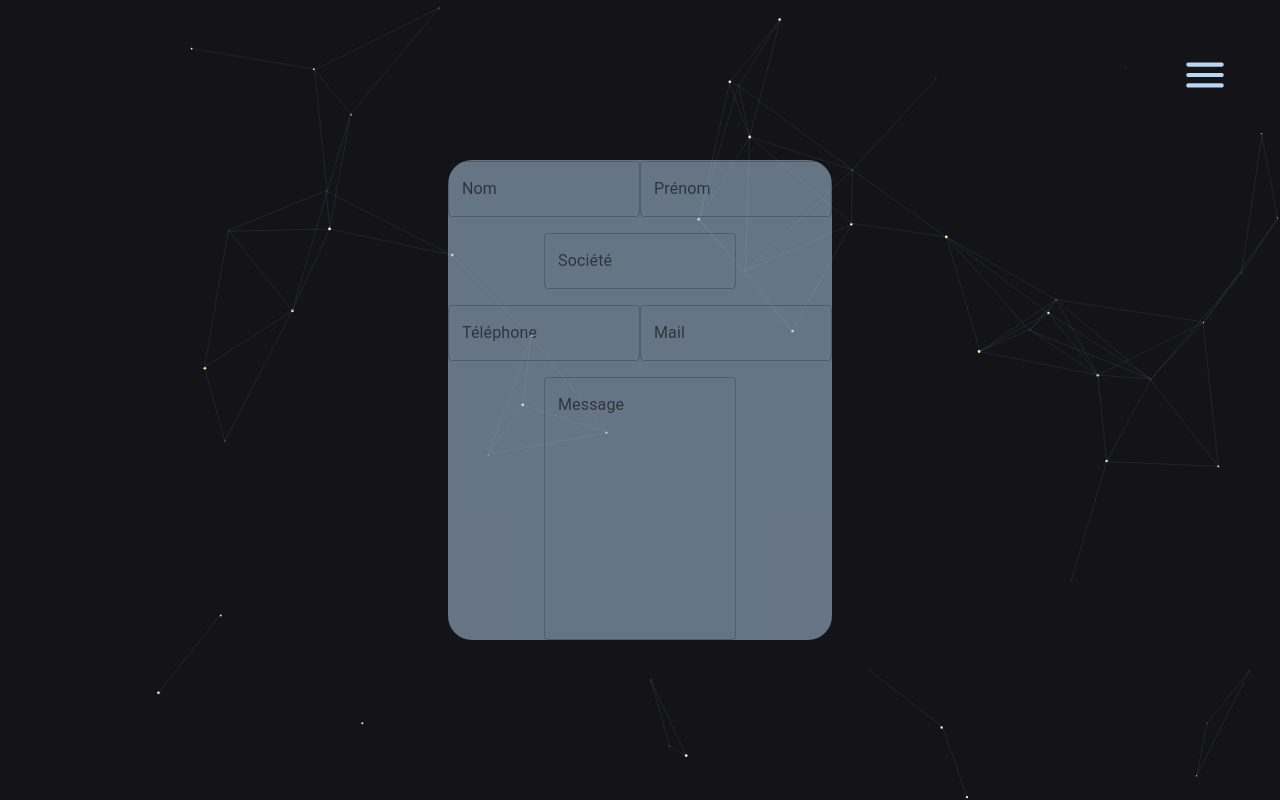
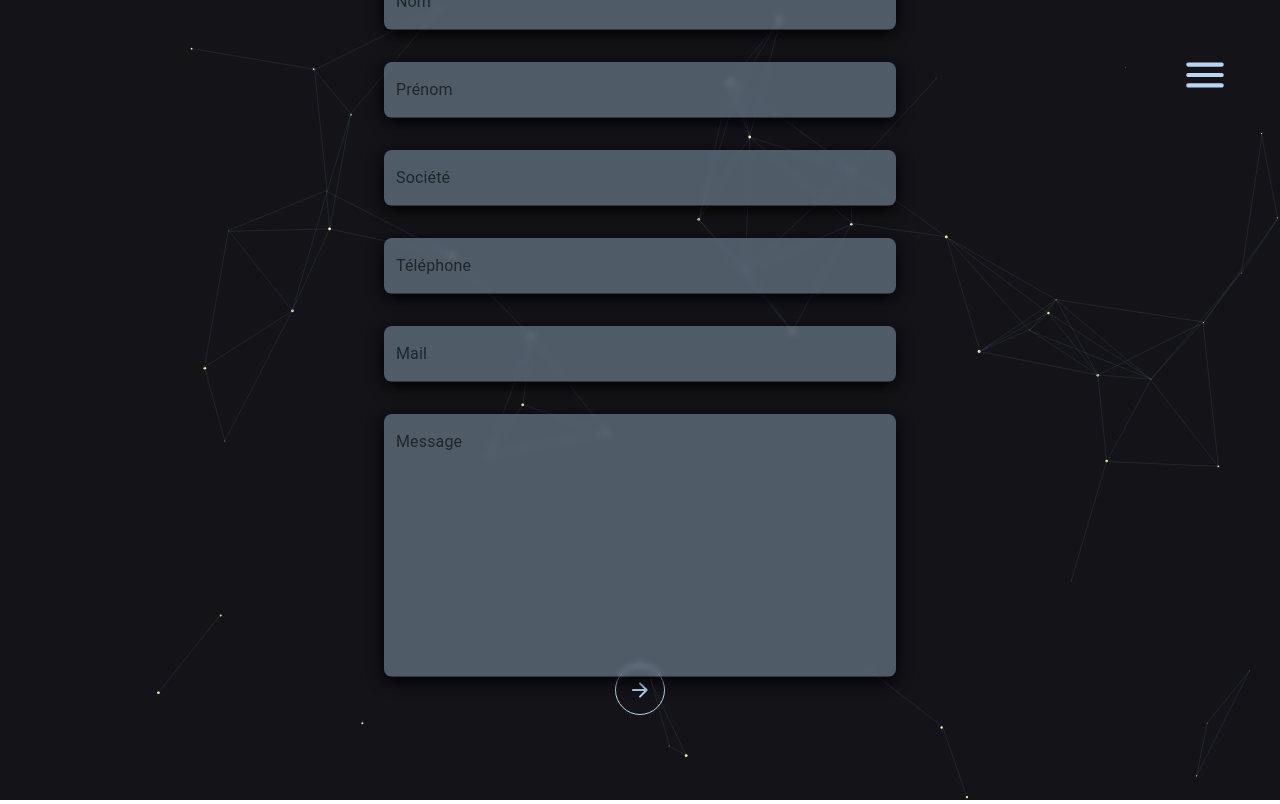
Before and after one commit to Emjy/Portfolio-frontend, a Next.js app: page /contact in a window 1280 px wide. Built offline with nearby package versions, Linux system fonts and the light colour scheme.

Commit message:
ajout page contact

```diff
--- a/pages/contact.js
+++ b/pages/contact.js
@@ -9,6 +9,8 @@ import BackP5 from '../components/HomePage/Background';
 
 // Material UI
 import TextField from '@mui/material/TextField';
+import ArrowForwardRoundedIcon from '@mui/icons-material/ArrowForwardRounded';
+
 
 
 export default function contact() {
@@ -26,34 +28,38 @@ export default function contact() {
 
                 <div className={styles.inputs}>
 
-                    <div>
+
                     <TextField
                         id="outlined-uncontrolled"
                         label="Nom"
                         defaultValue=""
                         className={styles.input}
+                        variant="filled"
                     />
 
                     <TextField
                         id="outlined-uncontrolled"
                         label="Prénom"
                         defaultValue=""
+                        variant="filled"
                         className={styles.input}
                     />
-                    </div>
+
 
 
                     <TextField
                         id="outlined-uncontrolled"
                         label="Société"
                         defaultValue=""
+                        variant="filled"
                         className={styles.input}
                     />
-                    <div>
+
                     <TextField
                         id="outlined-uncontrolled"
                         label="Téléphone"
                         defaultValue=""
+                        variant="filled"
                         className={styles.input}
                     />
 
@@ -61,9 +67,10 @@ export default function contact() {
                         id="outlined-uncontrolled"
                         label="Mail"
                         defaultValue=""
+                        variant="filled"
                         className={styles.input}
                     />
-                    </div>
+
 
 
                     <TextField
@@ -72,9 +79,14 @@ export default function contact() {
                         multiline
                         maxRows={30}
                         rows={10}
+                        variant="filled"
                         className={styles.input}
                     />
 
+                </div>
+
+                <div className={styles.links} >
+                    <ArrowForwardRoundedIcon />
                 </div>
 
 
--- a/styles/Contact.module.css
+++ b/styles/Contact.module.css
@@ -23,19 +23,39 @@
 }
 
 .inputs {
-    display:flex;
+    display: flex;
     align-items: center;
     justify-content: center;
     flex-direction: column;
-    width: 30vw;
-    height:60vh;
-    border-radius: 24px;
-    opacity:0.5;
-    gap:16px;
-    background-color: #B9D6F2;
-
+    width: 50vw;
+    height: 60vh;
+    gap: 32px;
 }
 
 .input {
-    width: 50%;
+    width: 80%;
+
+    background: rgba(185, 214, 242, 0.4);
+    border-radius: 8px;
+    box-shadow: 0 4px 16px rgba(0, 0, 0, 1);
+    backdrop-filter: blur(3px);
+    -webkit-backdrop-filter: blur(3px);
 }
+
+.links {
+    display: flex;
+    padding: 8px 16px;
+    justify-content: center;
+    align-items: center;
+    font-family: 'Roboto Mono', monospace;
+    border: 1px solid;
+    border-radius: 30px;
+    color: #B9D6F2;
+    height: 50px;
+    width: 50px;
+}
+
+.links:hover {
+    cursor: pointer;
+    background-color: #F9FBB2;
+}
```
Lines whose indentation alone changed are shown as unchanged.
